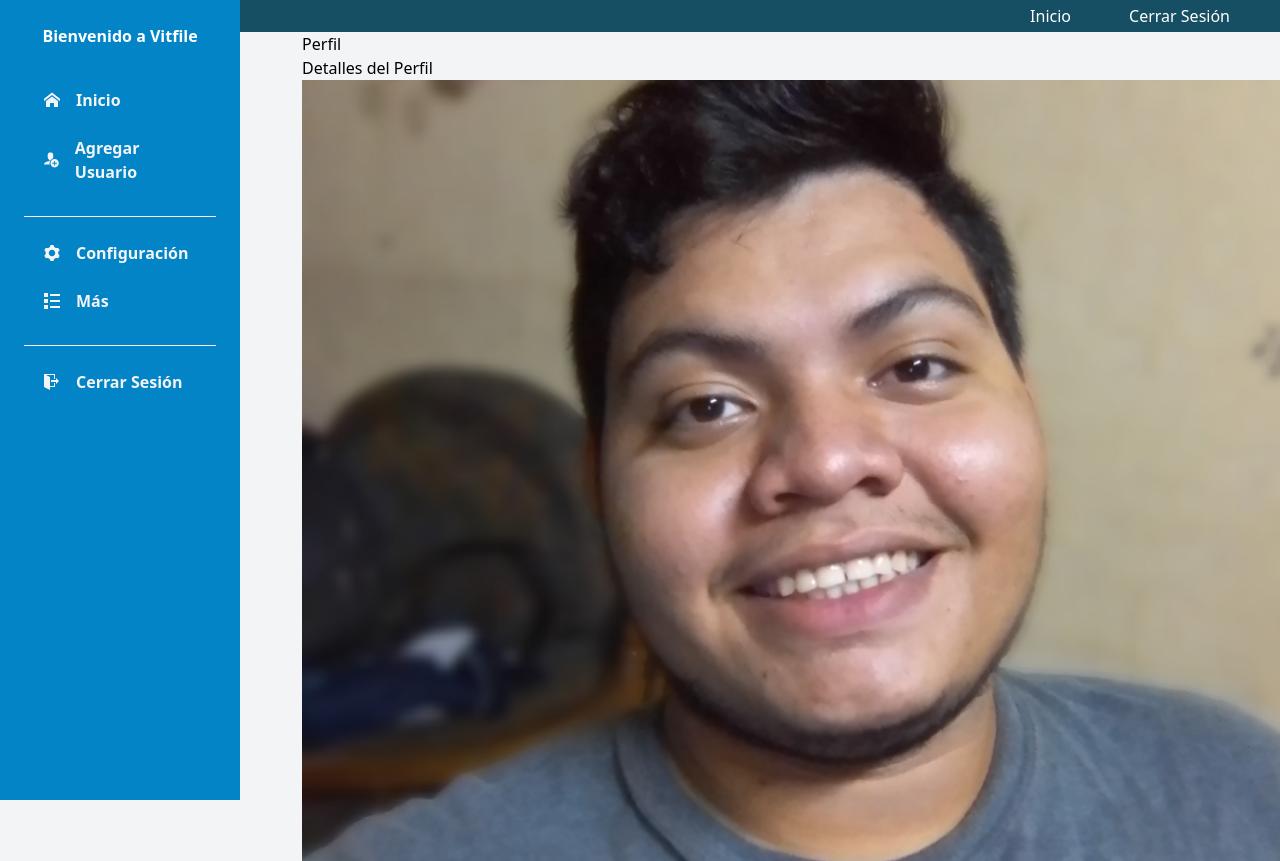
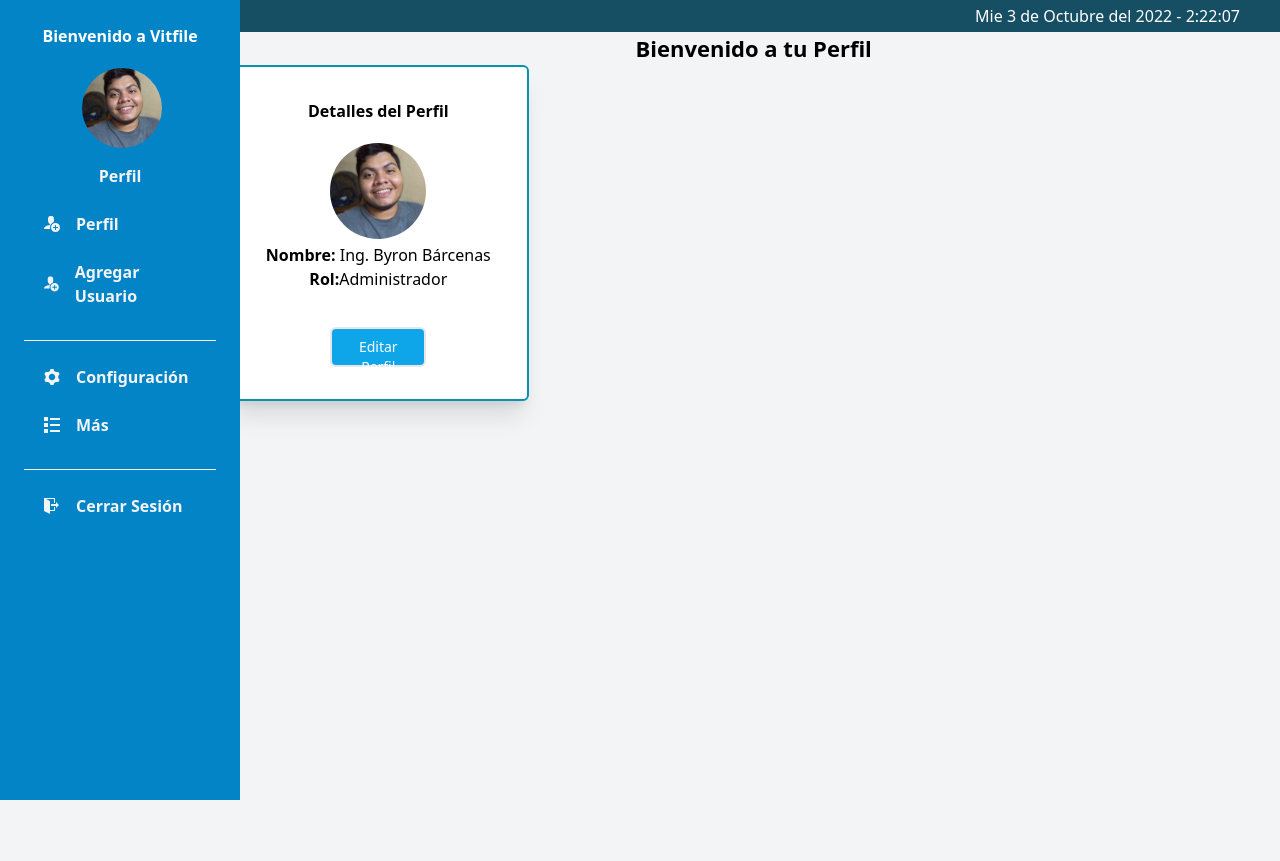
Before and after one commit to Xavybarcenas/vitfile_nextjs, a Next.js app: page /dashboard/perfil in a window 1280 px wide. Shown: the top 861 px of the page. After the commit the page ends 832 px from the top, so only its background shows below. Built offline with nearby package versions, Linux system fonts and the light colour scheme.

Commit message:
cambios al front-end

```diff
--- a/componentes/Layout.jsx
+++ b/componentes/Layout.jsx
@@ -4,13 +4,19 @@ import Options from "./options";
 import Head from "next/head";
 
 export default function layout({ title, children }) {
+
+
+
+
   return (
+
+
     <>
       <Head>
         <title>{title}</title>
       </Head>
       <Navbar />
-      <div className="absolute lg:left-[23.6%] lg:w-[76.6%] sm:left-0 sm:w-full scroll-auto h-screen">{children}</div>
+      <div className="absolute w-screnn h-screen lg:left-[17.8%] lg:w-[82.16%]  sm:left-0 sm:w-full  scroll-auto  bg-gray-100">{children}</div>
 
       <aside>
         <Options />
--- /dev/null
+++ b/componentes/horafecha.jsx
@@ -0,0 +1,31 @@
+import { useState, useEffect } from 'react';
+
+  export default function horafecha(){
+    const [currentTime, setCurrentTime] = useState("00:00:00");
+
+    useEffect(() => {
+      const date = new Date();
+      const interval = setInterval(() => {
+        setCurrentTime(() => {
+          const hour = ("" + date.getHours()).slice(-2);
+          const minutes = ("0" + date.getMinutes()).slice(-2);
+          const seconds = ("0" + date.getSeconds()).slice(-2);
+          const dias=["Dom", "Lun", "Mar", "Mie", "Jue", "Vie", "Sab"];
+          const meses=["Enero", "Febrero", "Marzo", "Abril", "Mayo", "Junio", "Julio", "Agosto", "Septiembre", "Octubre", "Noviembre", "Diciembre" ];
+          const day = ("" + dias[date.getDay()] + " " +date.getDay());
+          const month = ("" + meses[date.getMonth()]);
+          const year = ("" + date.getFullYear());
+          return `${day} de ${month} del ${year} - ${hour}:${minutes}:${seconds}`;
+        });
+      }, 1000);
+
+      return () => clearInterval(interval);
+    });
+    return(<>
+
+    <span>{currentTime}</span>
+
+    </>);
+
+
+  }
--- a/componentes/nav.jsx
+++ b/componentes/nav.jsx
@@ -1,13 +1,15 @@
 import Link from 'next/link'
+import FechaHora from './horafecha';
+
+export default function nav() {
 
 
-export default function nav() {
+
   return (
     <>
-      <nav className="bg-cyan-900 flex justify-end text-white py-1" >
+      <nav className="bg-cyan-900  text-white py-1 w-full lg:w-[82.2%] hd:w-[84.2%]  ml-auto" >
         <ul className="contents">
-          <li className="flex-none order-last mx-[50px]"><Link href="/"><a>Cerrar Sesión</a></Link></li>
-          <li className="flex-none mx-2"><Link href="/dashboard"><a>Inicio</a></Link></li>
+          <li className='text-white text-right mr-4 sm:mr-10'><FechaHora/></li>
         </ul>
       </nav>
     </>
--- a/componentes/options.jsx
+++ b/componentes/options.jsx
@@ -23,23 +23,37 @@ export default function options() {
           />
         </Disclosure.Button>
 
-        <div className="p-6 w-1/2 sm:w-[75%] sm:h-full h-screen bg-sky-600 z-20 fixed top-0 -left-full lg:w-60 lg:left-0 peer-focus:left-0 peer-transition ease-out delay-150 duration-200 ">
+        <div className="p-6 w-1/2 ls:w-1/2 sm:w-[75%] sm:h-full h-screen  bg-sky-600 z-20 fixed top-0 -left-full lg:w-60 lg:left-0 peer-focus:left-0 peer-transition ease-out delay-150 duration-200 ">
           <div>
             <h1 className="text-base text-center cursos-pointer font-bold text-white borde-b border-gray-100 pb-4 w-full">
               Bienvenido a Vitfile
             </h1>
-            <div className="my-4 border-b border-gray-100 pb-4">
+            <div className="my-1 border-b border-gray-100 pb-4">
+              <Link href="/dashboard/perfil">
+              <a ><img
+              src="../images/foto.jpg"
+              className="rounded-full w-20 h-20 ml-[35%] ls:ml-[30%] mb-2"
+            /></a>
+
+              </Link>
+              <Link href="/dashboard/perfil">
+              <div className="flex mb-2  justify-center items-center gap-4 px-5 hover:bg-gray-900 p-2 rounded-md group cursor-pointer hover:shadow-lg m-auto">
+
+                <a ><h3 className="text-base text-gray-100 group-hover:text-white font-semibold">
+                  Perfil
+                </h3>
+                </a>
+              </div>
+              </Link>
               <div className="flex mb-2  justify-start items-center gap-4 px-5 hover:bg-gray-900 p-2 rounded-md group cursor-pointer hover:shadow-lg m-auto">
-                <ImHome className="text-2x1 text-gray-100 group-hover:text-white" />
+                <ImUserPlus className="text-2x1 text-gray-100 group-hover:text-white" />
                 <h3 className="text-base text-gray-100 group-hover:text-white font-semibold">
-
-                  Inicio
+                  Perfil
                 </h3>
               </div>
               <div className="flex mb-2  justify-start items-center gap-4 px-5 hover:bg-gray-900 p-2 rounded-md group cursor-pointer hover:shadow-lg m-auto">
                 <ImUserPlus className="text-2x1 text-gray-100 group-hover:text-white" />
                 <h3 className="text-base text-gray-100 group-hover:text-white font-semibold">
-
                   Agregar Usuario
                 </h3>
               </div>
@@ -54,18 +68,15 @@ export default function options() {
               <div className="flex mb-2  justify-start items-center gap-4 px-5 hover:bg-gray-900 p-2 rounded-md group cursor-pointer hover:shadow-lg m-auto">
                 <ImList className="text-2x1 text-gray-100 group-hover:text-white" />
                 <h3 className="text-base text-gray-100 group-hover:text-white font-semibold">
-
                   Más
                 </h3>
               </div>
             </div>
             <div className="my-4 ">
-
               <Link href="/">
                 <div className="flex mb-2  justify-start items-center gap-4 px-5 hover:bg-gray-900 p-2 rounded-md group cursor-pointer hover:shadow-lg m-auto">
                   <ImExit className="text-2x1 text-gray-100 group-hover:text-white" />
                   <a className="text-base text-gray-100 group-hover:text-white font-semibold">
-
                     Cerrar Sesión
                   </a>
                 </div>
--- a/pages/dashboard/index.jsx
+++ b/pages/dashboard/index.jsx
@@ -6,8 +6,8 @@ export default function Home() {
     <>
       <Layout title="Dashboard">
 
-          <h1 className="text-center font-bold text-[22px] mb-5">Bienvenido</h1>
-          <div className="grid lg:gap-1 lg:grid-cols-4 lg:grid-rows-3 sm:grid-cols-2 sm:gap-1 sm:grid-rows-5 ls:grid-cols-4 l:ml-6">
+          <h1 className="text-center font-semibold text-[22px] mb-5">Bienvenido</h1>
+          <div className="grid lg:gap-1 lg:grid-cols-4 lg:grid-rows-3 sm:grid-cols-2 sm:grid-rows-3 ls:grid-cols-4 l:ml-6">
             <Items
               titulo="Agregar Pacientes"
               path="./images/Ingresar Paciente.png"
@@ -32,30 +32,8 @@ export default function Home() {
               titulo="Eliminar Pacientes"
               path="./images/egresar Paciente.png"
             />
-            <Items
-              titulo="Agregar Pacientes"
-              path="./images/Ingresar Paciente.png"
-            />
-            <Items
-              titulo="Eliminar Pacientes"
-              path="./images/egresar Paciente.png"
-            />
-            <Items
-              titulo="Agregar Pacientes"
-              path="./images/Ingresar Paciente.png"
-            />
-            <Items
-              titulo="Eliminar Pacientes"
-              path="./images/egresar Paciente.png"
-            />
-            <Items
-              titulo="Agregar Pacientes"
-              path="./images/Ingresar Paciente.png"
-            />
-            <Items
-              titulo="Eliminar Pacientes"
-              path="./images/egresar Paciente.png"
-            />
+
+
           </div>
 
       </Layout>
--- a/pages/dashboard/perfil.jsx
+++ b/pages/dashboard/perfil.jsx
@@ -5,24 +5,38 @@ export default function Perfil() {
   return (
     <>
       <Layout title="Perfil | Vitfile">
-        <div >
-          <h1 className="">Perfil</h1>
-          <h1>Detalles del Perfil</h1>
-          <img
-            src="/images/foto.jpg"
-            className=""
-            alt="Perfil"
-          ></img>
+        <h1 className="text-center font-semibold text-[22px]">
+          Bienvenido a tu Perfil
+        </h1>
+        <div className="absolute justify-center items-center p-8 bg-white border-solid border-cyan-600 border-2 rounded-md  texet-center shadow-xl">
+          <span className="flex justify-center font-bold">
+            Detalles del Perfil
+          </span>
+          <div className="flex justify-center mt-5">
+            <img
+              src="/images/foto.jpg"
+              className="rounded-full w-24 h-24"
+              alt="Perfil"
+            />
+          </div>
+          <div className="block text-center mb-8 p-1">
+            <span>
+              <span className="font-bold">Nombre: </span>
+              Ing. Byron Bárcenas
+            </span>
+            <p>
+              <span className="font-bold">Rol:</span>
+              Administrador
+            </p>
+          </div>
 
-          <label className="" id="nombre">
-            <b>Nombre:</b> Ing. Byron Bárcenas
-          </label>
-          <label className="">
-            <b>Rol:</b> Administrador
-          </label>
-          <Link href="#">
-            <a className="">Modifical Perfil</a>
-          </Link>
+          <div className="flex justify-center">
+            <Link href="#">
+              <a className="text-center bg-sky-500 text-white p-2 w-24 h-10 rounded-md border-2 hover:border-cyan-400 text-sm">
+                Editar Perfil
+              </a>
+            </Link>
+          </div>
         </div>
       </Layout>
     </>
--- a/pages/index.jsx
+++ b/pages/index.jsx
@@ -10,7 +10,7 @@ export default function Home() {
         <link rel="icon" href="/favicon.ico" />
       </Head>
       <main className=" bg-[#243b55] w-screen h-screen">
-        <div className="absolute bg-[#00000080] top-[50%] left-[50%] w-1/4 h-1/2 sm:w-[90%] sm:h-3/5 ls:w-[50%] ls:h-1/2 l:w-[80%] l:h-[60%] hd:w-[25%] hd:h-[60%] -translate-x-1/2 -translate-y-1/2 box-border shadow-xl rounded-xl p-10 ">
+        <div className="absolute bg-[#00000080] top-[50%] left-[50%] w-1/4 h-1/2 sm:w-[90%] sm:h-[80%] ls:w-[50%] ls:h-1/2 l:w-[80%] l:h-[60%] hd:w-[25%] hd:h-[60%] -translate-x-1/2 -translate-y-1/2 box-border shadow-xl rounded-xl p-10 ">
           <div className="text-center mb-2">
             <span className="text-white m-1 font-semibold text-2xl">Iniciar</span>
             <span className="text-white m-1 font-semibold text-2xl">Sesión</span>
@@ -20,7 +20,7 @@ export default function Home() {
             alt="logo_login"
             className="w-14 h-14 absolute left-[43%] sm:left-[40%]"
           />
-          <form className="mt-[20%] sm:mt-16 hd:mt-[30%]">
+          <form className="mt-[20%] sm:mt-28 hd:mt-[30%] ls:mt-16">
             <div className="text-white  p-1  ">
               <input
                 type="text"
@@ -40,7 +40,7 @@ export default function Home() {
               <label>Contraseña</label>
             </div>
             <Link href="/dashboard">
-              <a className="p-3 text-white bg-sky-500 rounded-sm mt-9 absolute hd:mt-[20%] hover:border-white hover:border-solid hover:border-2 hover:bg-transparent">
+              <a className="p-3 text-white bg-sky-500 rounded-lg mt-9 absolute hd:mt-[15%] sm:mt-12 hover:border-white hover:border-solid hover:border-2 hover:bg-transparent">
                Acceder
               </a>
             </Link>
```
